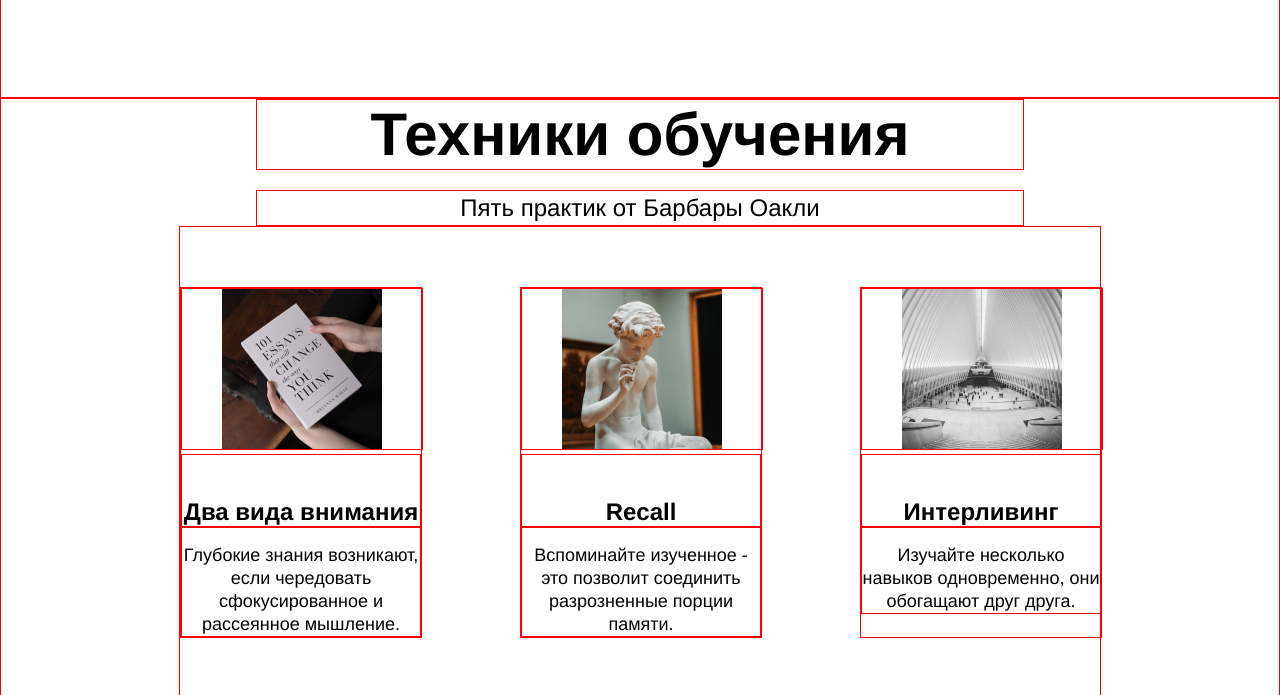
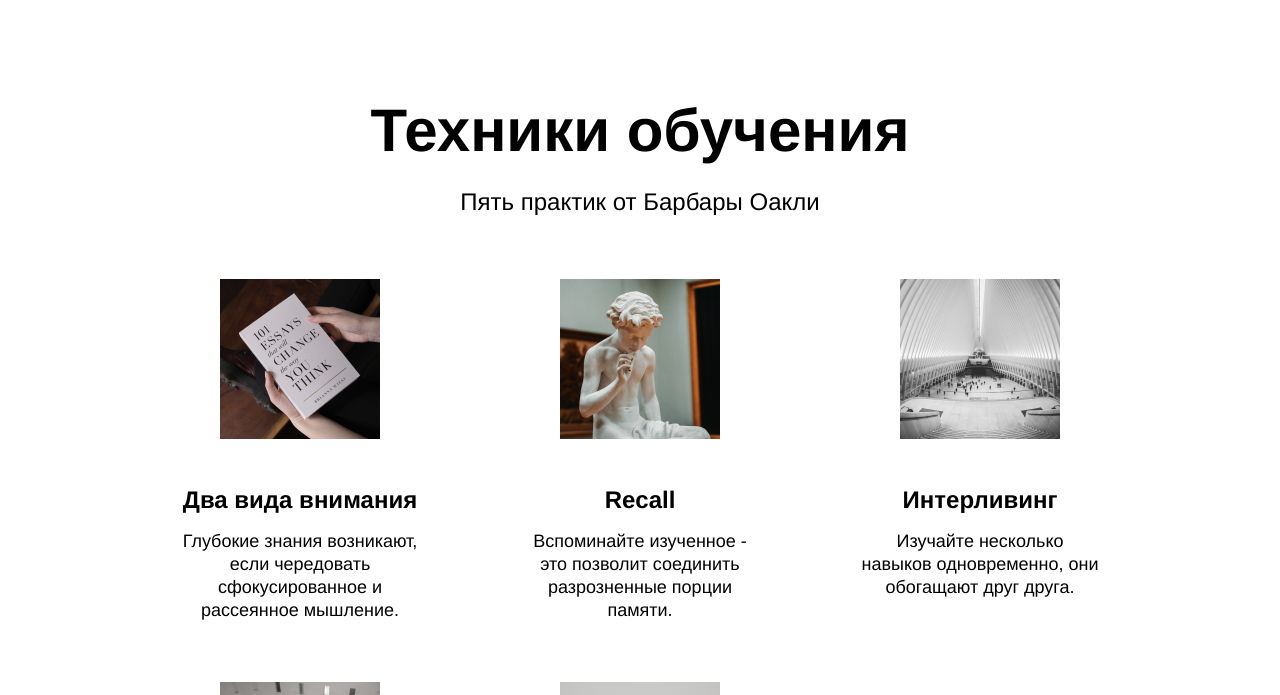
Before and after one commit to irinaais/how-to-learn, a plain HTML site: page index.html in a window 1280 px wide. Shown: the part 1260-1955 px from the top of the page. Drawn offline with Linux system fonts and the light colour scheme.

```diff
--- a/blocks/description/description.css
+++ b/blocks/description/description.css
@@ -2,7 +2,6 @@
     display: flex;
     justify-content: center;
     padding: 0 0 100px 0;
-    border: 1px solid red;
   }
 
   .two-columns {
--- a/blocks/digits/digits.css
+++ b/blocks/digits/digits.css
@@ -9,7 +9,6 @@
     font-weight: bold;
     text-align: center;
     margin: 0 auto;
-    border: 1px solid red;
   }
 
   .section-subtitle {
@@ -19,7 +18,6 @@
     font-weight: normal;
     text-align: center;
     margin: 20px auto 0;
-    border: 1px solid red;
   }
 
   .table {
--- a/blocks/techniques/techniques.css
+++ b/blocks/techniques/techniques.css
@@ -2,7 +2,6 @@
     min-width: 80%;
     padding: 0 0 100px 0;
     margin: 0 auto;
-    border: 1px solid red;
 }
 
 .cards {
@@ -10,14 +9,12 @@
     display: grid;
     grid-template-columns: 240px 240px 240px;
     column-gap: 100px;
-    border: 1px solid red;
     margin: 0 auto;
 }
 
 .cards__item {
     margin: 60px 100px 0 0;
     width: 240px;
-    border: 1px solid red;
     text-align: center;
 }
 
@@ -25,7 +22,6 @@
     padding: 0 40px;
     width: 160px;
     height: 160px;
-    border: 1px solid red;
 }
 
 .cards__title {
@@ -34,7 +30,6 @@
     line-height: 1.15;
     font-size: 24px;
     font-weight: bold;
-    border: 1px solid red;
 }
 
 .cards__description {
@@ -43,5 +38,4 @@
     line-height: 23px;
     font-size: 18px;
     font-weight: normal;
-    border: 1px solid red;
 }
```
